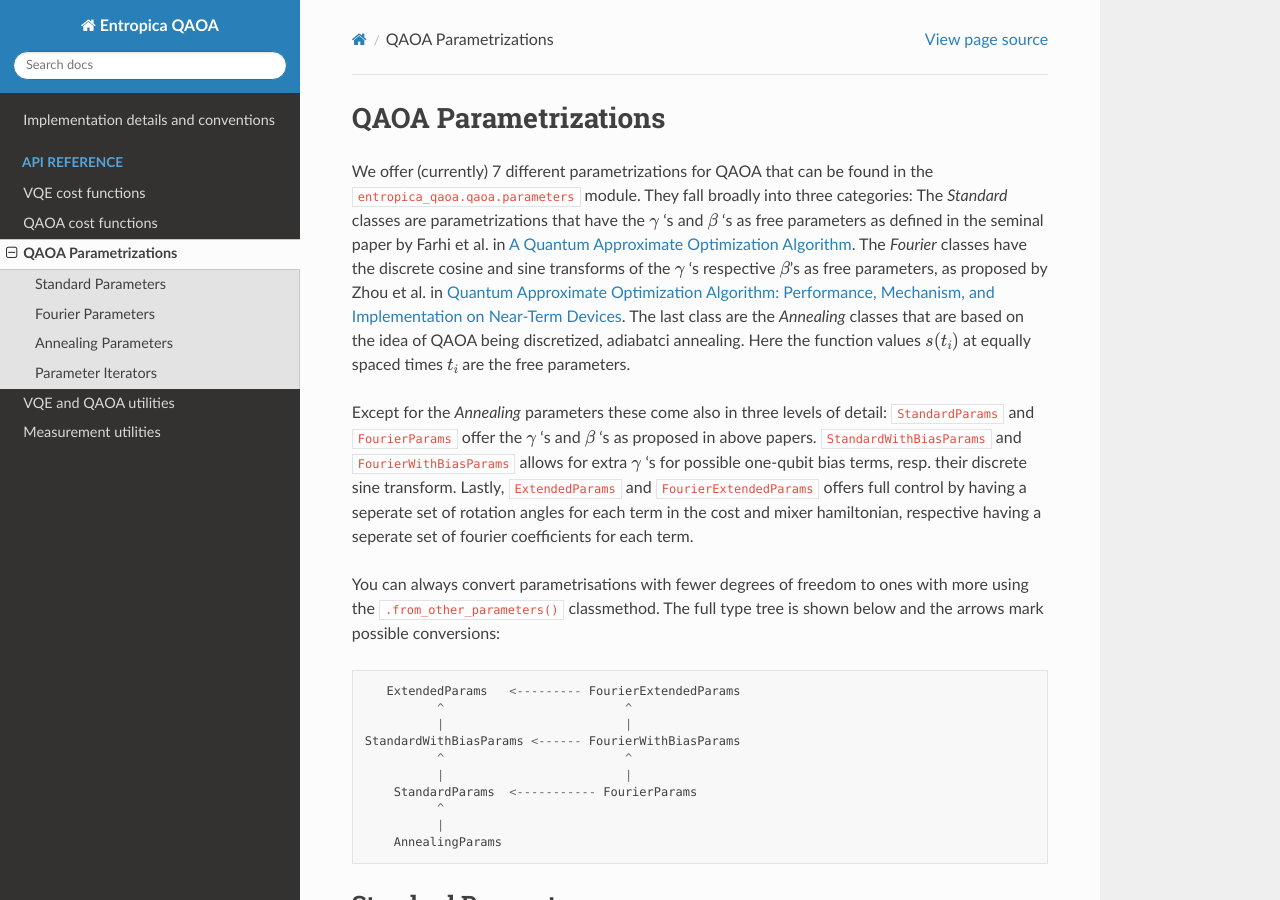
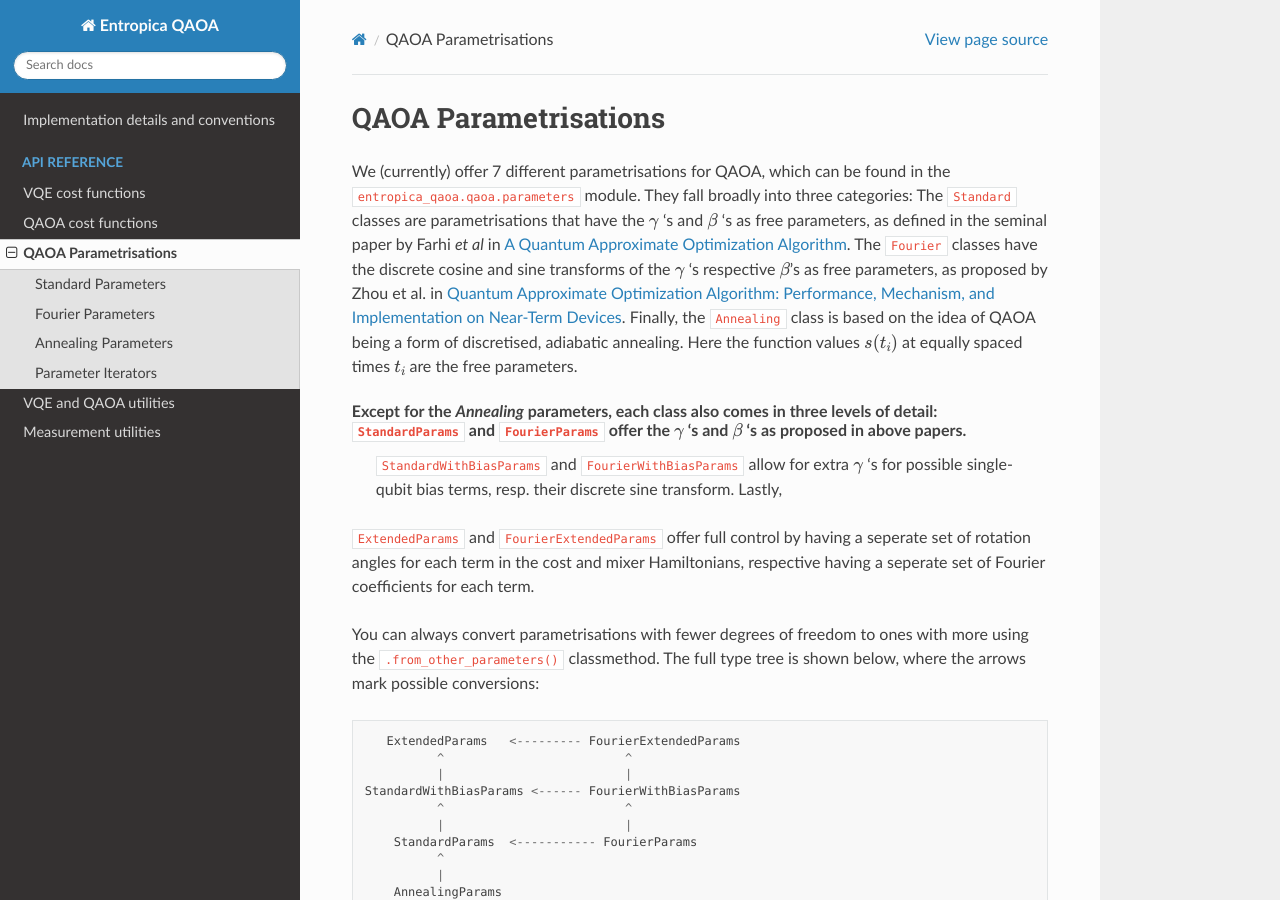
Before and after one commit to entropicalabs/entropica_qaoa, a Sphinx documentation site: the page built from docs/source/parameters.rst, in a window 1280 px wide and 900 px high. Built offline with Sphinx 7.4.7 and the Read the Docs theme 2.0.0, drawn with Linux system fonts in a browser that asks for light colours; pages that are not in the unit, such as notebooks, are missing from menus.

Commit message:
updated doc source files

```diff
--- a/docs/source/parameters.rst
+++ b/docs/source/parameters.rst
@@ -1,25 +1,25 @@
-QAOA Parametrizations
+QAOA Parametrisations
 =====================
 
-We offer (currently) 7 different parametrizations for QAOA that can be found in
-the ``entropica_qaoa.qaoa.parameters`` module. They fall broadly into three categories: The `Standard` classes are parametrizations that have the
-:math:`\gamma` 's and :math:`\beta` 's as free parameters as defined in the
-seminal paper by Farhi et al. in
+We (currently) offer 7 different parametrisations for QAOA, which can be found in
+the ``entropica_qaoa.qaoa.parameters`` module. They fall broadly into three categories: The ``Standard`` classes are parametrisations that have the
+:math:`\gamma` 's and :math:`\beta` 's as free parameters, as defined in the
+seminal paper by Farhi `et al` in
 `A Quantum Approximate Optimization Algorithm
 <https://arxiv.org/abs/1411.4028>`_.
-The `Fourier` classes have the discrete cosine and sine transforms of the :math:`\gamma` 's respective :math:`\beta`'s as free parameters, as proposed by
+The ``Fourier`` classes have the discrete cosine and sine transforms of the :math:`\gamma` 's respective :math:`\beta`'s as free parameters, as proposed by
 Zhou et al. in
 `Quantum Approximate Optimization Algorithm: Performance, Mechanism, and Implementation on Near-Term Devices
 <https://arxiv.org/abs/1812.01041>`_.
-The last class are the `Annealing` classes that are based on the idea of QAOA being discretized, adiabatci annealing. Here the function values :math:`s(t_i)`
+Finally, the ``Annealing`` class is based on the idea of QAOA being a form of discretised, adiabatic annealing. Here the function values :math:`s(t_i)`
 at equally spaced times :math:`t_i` are the free parameters.
 
-Except for the `Annealing` parameters these come also in three levels of detail: ``StandardParams`` and ``FourierParams`` offer the :math:`\gamma` 's and :math:`\beta` 's as proposed in above papers.  ``StandardWithBiasParams`` and ``FourierWithBiasParams`` allows for extra :math:`\gamma` 's for possible
-one-qubit bias terms, resp. their discrete sine transform. Lastly,
-``ExtendedParams`` and ``FourierExtendedParams`` offers full control by having a seperate set of rotation angles for each term in the cost and mixer hamiltonian, respective having a seperate set of fourier coefficients for each term.
+Except for the `Annealing` parameters, each class also comes in three levels of detail: ``StandardParams`` and ``FourierParams`` offer the :math:`\gamma` 's and :math:`\beta` 's as proposed in above papers.
+ ``StandardWithBiasParams`` and ``FourierWithBiasParams`` allow for extra :math:`\gamma` 's for possible single-qubit bias terms, resp. their discrete sine transform. Lastly,
+``ExtendedParams`` and ``FourierExtendedParams`` offer full control by having a seperate set of rotation angles for each term in the cost and mixer Hamiltonians, respective having a seperate set of Fourier coefficients for each term.
 
 You can always convert parametrisations with fewer degrees of freedom to ones with more using the ``.from_other_parameters()`` classmethod. The full type
-tree is shown below and the arrows mark possible conversions:
+tree is shown below, where the arrows mark possible conversions:
 
 .. code-block::
 
--- a/docs/source/qaoa_cost_function.rst
+++ b/docs/source/qaoa_cost_function.rst
@@ -1,9 +1,9 @@
 QAOA cost functions
 ===================
 
-Like with VQE we also provide two different cost functions for QAOA that
-derive from their VQE counterparts. One for the Wavefunction Simulator and one
-for the QVM that can also be run on Rigettis QPU.
+As with VQE, we also provide two different cost functions for QAOA that
+derive from their VQE counterparts: one for the WavefunctionSimulator, and one
+for the QVM that can also be run on Rigetti's QPU.
 
 On the Wavefunction Simulator
 -----------------------------
--- a/docs/source/vqe_cost_function.rst
+++ b/docs/source/vqe_cost_function.rst
@@ -1,7 +1,7 @@
 VQE cost functions
 ==================
 
-We provide two different cost functions for VQE. One for the Wavefunction Simulator and one for the QVM that can also be run on Rigettis QPU.
+We provide two different cost functions for VQE. One for PyQuil's WavefunctionSimulator, and one for Rigetti's QVM that can also be run on the QPU.
 
 On the Wavefunction Simulator
 -----------------------------
```
Also changed, not shown: docs/source/index.rst (+11 -12 lines), 2 other files.
